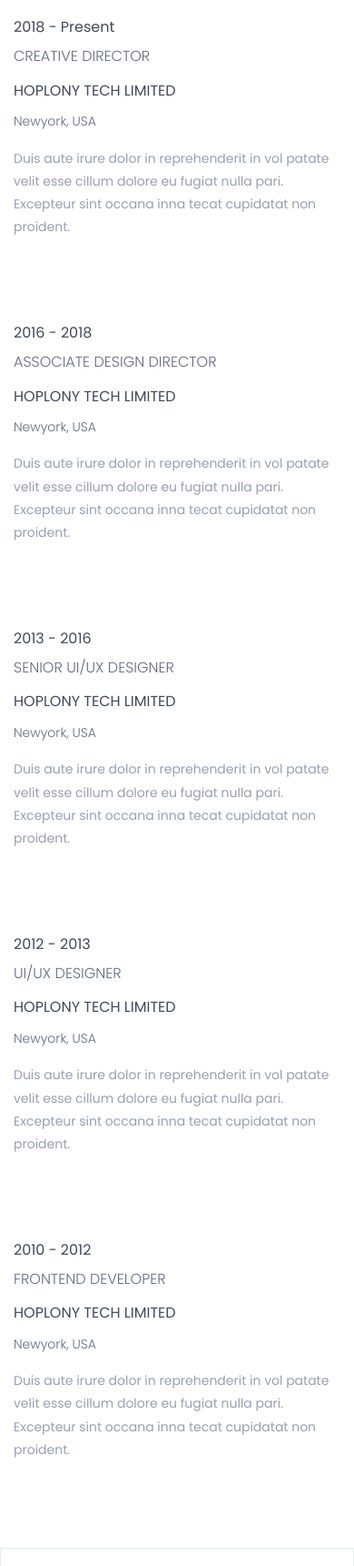
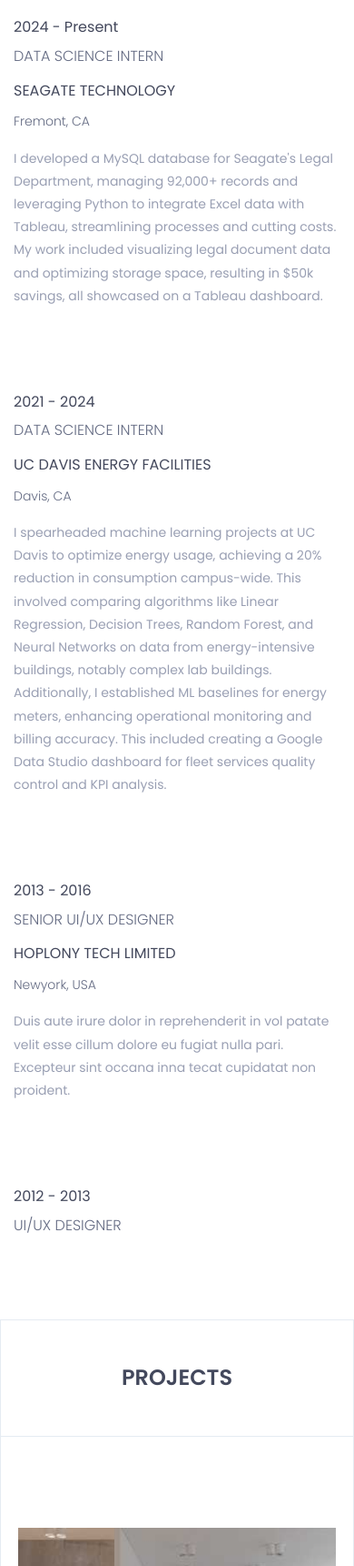
Before and after one commit to sanab123/sanab.github.io, a plain HTML site: page index.html in a window 390 px wide. Shown: the part 4580-6301 px from the top of the page at 91% size. Drawn offline with nearby package versions, Linux system fonts and the light colour scheme.

Commit message:
experience

```diff
--- a/index.html
+++ b/index.html
@@ -82,7 +82,7 @@
 			                    <li class="smooth-menu"><a href="#skills">skills</a></li>
 			                    <li class="smooth-menu"><a href="#experience">experience</a></li>
 			                    <!-- <li class="smooth-menu"><a href="#profiles">profile</a></li> -->
-			                    <li class="smooth-menu"><a href="#portfolio">portfolio</a></li>
+			                    <li class="smooth-menu"><a href="#portfolio">projects</a></li>
 			                    <!--<li class="smooth-menu"><a href="#clients">clients</a></li> -->
 			                    <li class="smooth-menu"><a href="#contact">contact</a></li>
 			                </ul><!--/.nav -->
@@ -387,8 +387,8 @@
 										<div class="row">
 											<div class="col-md-5">
 												<div class="experience-time text-right">
-													<h2>2018 - Present</h2>
-													<h3>creative director</h3>
+													<h2>2024 - Present</h2>
+													<h3>Data Science Intern</h3>
 												</div><!--/.experience-time-->
 											</div><!--/.col-->
 											<div class="col-md-offset-1 col-md-5">
@@ -396,11 +396,11 @@
 													<div class="timeline-content">
 														<h4 class="title">
 															<span><i class="fa fa-circle" aria-hidden="true"></i></span>
-															hoplony tech limited
+															Seagate Technology
 														</h4>
-														<h5>newyork, USA</h5>
+														<h5>Fremont, CA</h5>
 														<p class="description">
-															Duis aute irure dolor in reprehenderit in vol patate velit esse cillum dolore eu fugiat nulla pari. Excepteur sint occana inna tecat cupidatat non proident.
+															I developed a MySQL database for Seagate's Legal Department, managing 92,000+ records and leveraging Python to integrate Excel data with Tableau, streamlining processes and cutting costs. My work included visualizing legal document data and optimizing storage space, resulting in $50k savings, all showcased on a Tableau dashboard.
 														</p>
 													</div><!--/.timeline-content-->
 												</div><!--/.timeline-->
@@ -416,20 +416,20 @@
 												<div class="experience-time">
 													<h2>
 														<span><i class="fa fa-circle" aria-hidden="true"></i></span>
-														2016 - 2018
+														2021 - 2024
 													</h2>
-													<h3>associate design director</h3>
+													<h3>Data Science Intern</h3>
 												</div><!--/.experience-time-->
 											</div><!--/.col-->
 											<div class="col-md-5">
 												<div class="timeline">
 													<div class="timeline-content text-right">
 														<h4 class="title">
-															hoplony tech limited
+															UC Davis Energy Facilities
 														</h4>
-														<h5>newyork, USA</h5>
+														<h5>Davis, CA</h5>
 														<p class="description">
-															Duis aute irure dolor in reprehenderit in vol patate velit esse cillum dolore eu fugiat nulla pari. Excepteur sint occana inna tecat cupidatat non proident.
+															I spearheaded machine learning projects at UC Davis to optimize energy usage, achieving a 20% reduction in consumption campus-wide. This involved comparing algorithms like Linear Regression, Decision Trees, Random Forest, and Neural Networks on data from energy-intensive buildings, notably complex lab buildings. Additionally, I established ML baselines for energy meters, enhancing operational monitoring and billing accuracy. This included creating a Google Data Studio dashboard for fleet services quality control and KPI analysis.
 														</p>
 													</div><!--/.timeline-content-->
 												</div><!--/.timeline-->
@@ -438,9 +438,9 @@
 												<div class="experience-time">
 													<h2>
 														<span><i class="fa fa-circle" aria-hidden="true"></i></span>
-														2016 - 2018
+														2021
 													</h2>
-													<h3>associate design director</h3>
+													<h3>Data Challenge Finalist</h3>
 												</div><!--/.experience-time-->
 											</div><!--/.col-->
 										</div>
@@ -486,52 +486,7 @@
 													<h3>UI/UX designer</h3>
 												</div><!--/.experience-time-->
 											</div><!--/.col-->
-											<div class="col-md-5">
-												<div class="timeline">
-													<div class="timeline-content text-right">
-														<h4 class="title">
-															hoplony tech limited
-														</h4>
-														<h5>newyork, USA</h5>
-														<p class="description">
-															Duis aute irure dolor in reprehenderit in vol patate velit esse cillum dolore eu fugiat nulla pari. Excepteur sint occana inna tecat cupidatat non proident.
-														</p>
-													</div><!--/.timeline-content-->
-												</div><!--/.timeline-->
-											</div><!--/.col-->
-											<div class="col-md-offset-1 col-md-5 experience-time-main">
-												<div class="experience-time">
-													<h2>
-														<span><i class="fa fa-circle" aria-hidden="true"></i></span>
-														2012 - 2013
-													</h2>
-													<h3>UI/UX designer</h3>
-												</div><!--/.experience-time-->
-											</div><!--/.col-->
-										</div>
-									</div><!--/.single-timeline-box-->
-								</li>
 
-								<li>
-									<div class="single-timeline-box fix">
-										<div class="row">
-											<div class="col-md-5">
-												<div class="experience-time text-right">
-													<h2>2010 - 2012</h2>
-													<h3>frontend developer</h3>
-												</div><!--/.experience-time-->
-											</div><!--/.col-->
-											<div class="col-md-offset-1 col-md-5">
-												<div class="timeline">
-													<div class="timeline-content">
-														<h4 class="title">
-															<span><i class="fa fa-circle" aria-hidden="true"></i></span>
-															hoplony tech limited
-														</h4>
-														<h5>newyork, USA</h5>
-														<p class="description">
-															Duis aute irure dolor in reprehenderit in vol patate velit esse cillum dolore eu fugiat nulla pari. Excepteur sint occana inna tecat cupidatat non proident.
-														</p>
 													</div><!--/.timeline-content-->
 												</div><!--/.timeline-->
 											</div><!--/.col-->
```
